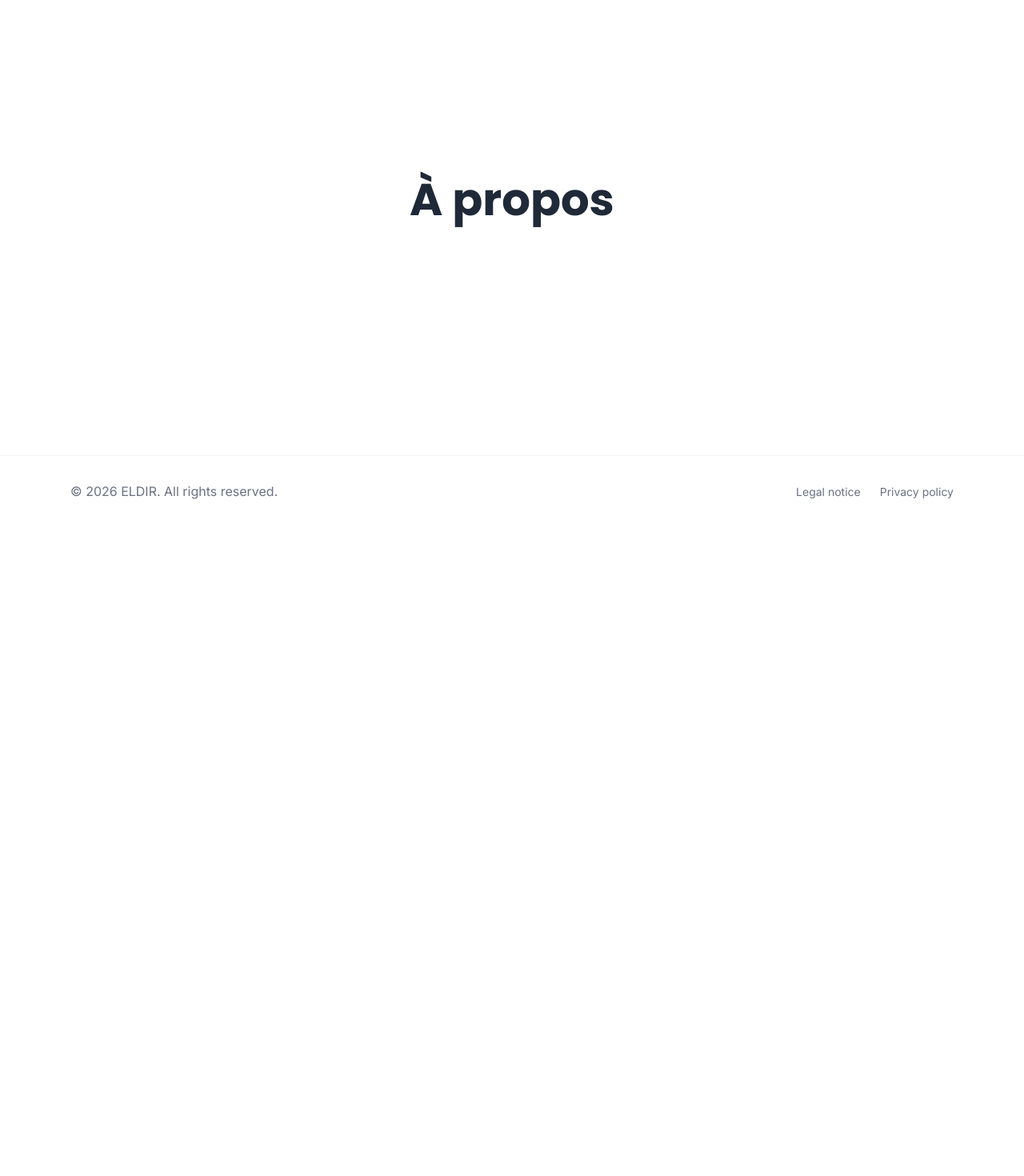
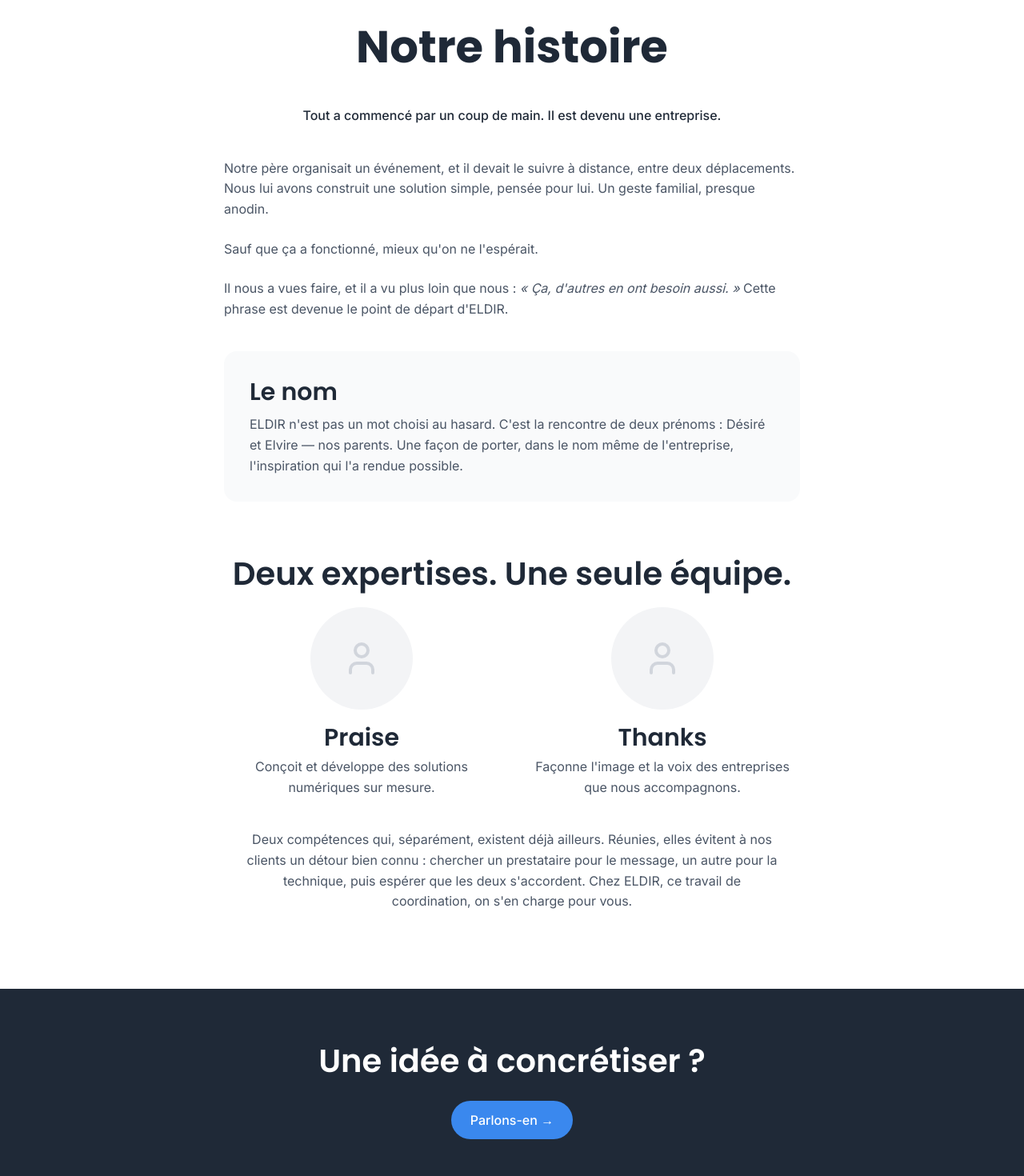
Before and after one commit to pr0804/eldir-site, a Next.js app: page /en/a-propos in a window 1280 px wide. Shown: the part 140-1610 px from the top of the page at 80% size. Before the commit the page ends 800 px from the top, so only its background shows below. Built offline with nearby package versions, Linux system fonts and the light colour scheme.

Commit message:
Add About page

```diff
--- a/app/[locale]/a-propos/page.tsx
+++ b/app/[locale]/a-propos/page.tsx
@@ -1,9 +1,89 @@
-export default function AProposPage() {
+import { User } from "lucide-react";
+import Button from "@/components/Button";
+
+export default async function AProposPage({
+  params,
+}: {
+  params: Promise<{ locale: string }>;
+}) {
+  const { locale } = await params;
+
   return (
-    <main className="flex-1 flex items-center justify-center">
-      <h1 className="font-poppins text-4xl font-bold text-eldir-black">
-        À propos
-      </h1>
+    <main className="flex-1">
+      <section className="max-w-3xl mx-auto px-6 py-16 md:py-24">
+        <h1 className="text-eldir-black mb-10 text-center">Notre histoire</h1>
+
+        <p className="text-xl font-poppins font-medium text-eldir-black text-center mb-10">
+          Tout a commencé par un coup de main. Il est devenu une entreprise.
+        </p>
+
+        <p className="text-gray-600 mb-6">
+          Notre père organisait un événement, et il devait le suivre à
+          distance, entre deux déplacements. Nous lui avons construit une
+          solution simple, pensée pour lui. Un geste familial, presque
+          anodin.
+        </p>
+
+        <p className="text-gray-600 mb-6">
+          Sauf que ça a fonctionné, mieux qu&apos;on ne l&apos;espérait.
+        </p>
+
+        <p className="text-gray-600 mb-10">
+          Il nous a vues faire, et il a vu plus loin que nous : <em>&laquo;
+          Ça, d&apos;autres en ont besoin aussi. &raquo;</em> Cette phrase est
+          devenue le point de départ d&apos;ELDIR.
+        </p>
+
+        <div className="bg-gray-50 rounded-2xl p-6 md:p-8 mb-16">
+          <h3 className="text-eldir-black mb-2">Le nom</h3>
+          <p className="text-gray-600">
+            ELDIR n&apos;est pas un mot choisi au hasard. C&apos;est la
+            rencontre de deux prénoms : Désiré et Elvire — nos parents. Une
+            façon de porter, dans le nom même de l&apos;entreprise,
+            l&apos;inspiration qui l&apos;a rendue possible.
+          </p>
+        </div>
+
+        <h2 className="text-eldir-black text-center mb-4">
+          Deux expertises. Une seule équipe.
+        </h2>
+
+        <div className="grid grid-cols-1 md:grid-cols-2 gap-8 mb-10">
+          <div className="text-center">
+            <div className="w-32 h-32 mx-auto mb-4 rounded-full bg-gray-100 flex items-center justify-center">
+              <User size={48} className="text-gray-300" />
+            </div>
+            <h3 className="text-eldir-black mb-1">Praise</h3>
+            <p className="text-sm text-gray-600">
+              Conçoit et développe des solutions numériques sur mesure.
+            </p>
+          </div>
+
+          <div className="text-center">
+            <div className="w-32 h-32 mx-auto mb-4 rounded-full bg-gray-100 flex items-center justify-center">
+              <User size={48} className="text-gray-300" />
+            </div>
+            <h3 className="text-eldir-black mb-1">Thanks</h3>
+            <p className="text-sm text-gray-600">
+              Façonne l&apos;image et la voix des entreprises que nous
+              accompagnons.
+            </p>
+          </div>
+        </div>
+
+        <p className="text-gray-600 text-center max-w-2xl mx-auto">
+          Deux compétences qui, séparément, existent déjà ailleurs. Réunies,
+          elles évitent à nos clients un détour bien connu : chercher un
+          prestataire pour le message, un autre pour la technique, puis
+          espérer que les deux s&apos;accordent. Chez ELDIR, ce travail de
+          coordination, on s&apos;en charge pour vous.
+        </p>
+      </section>
+
+      <section className="bg-eldir-black py-16 text-center">
+        <h2 className="text-white mb-6">Une idée à concrétiser ?</h2>
+        <Button href={`/${locale}/contact`}>Parlons-en →</Button>
+      </section>
     </main>
   );
 }
```
